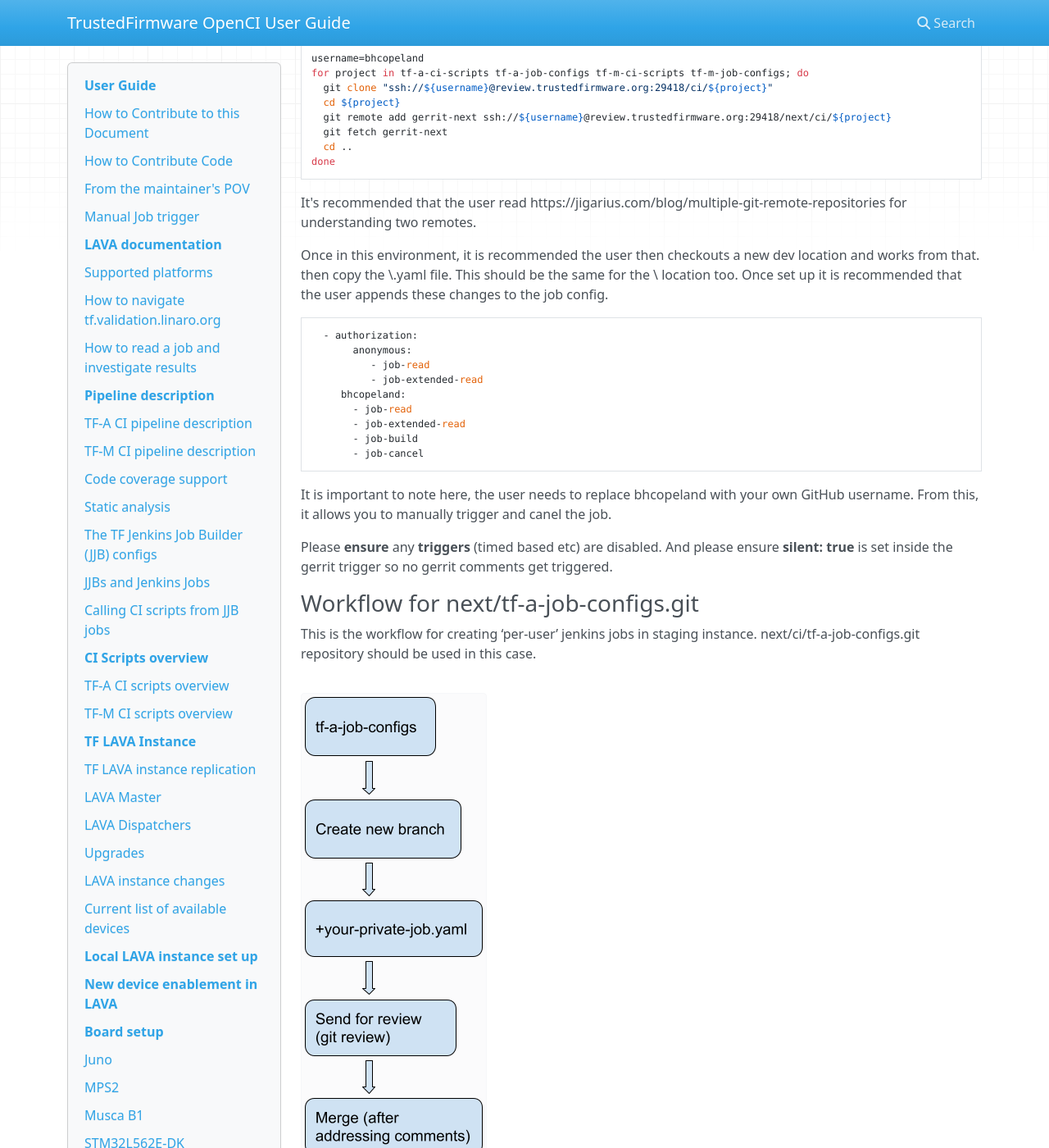
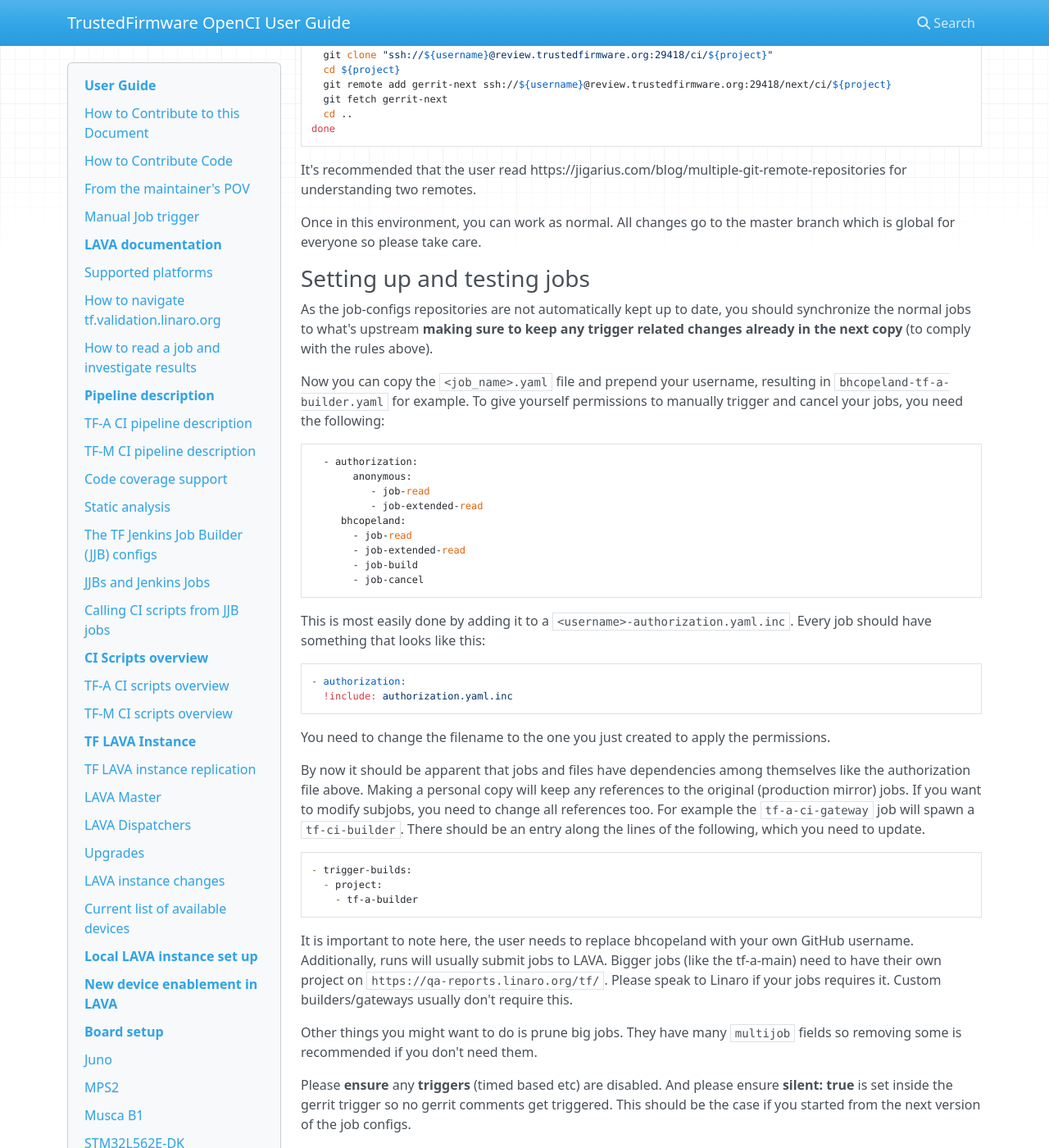
Before and after one commit to saheerb/ci-test, an MkDocs documentation site: the page built from docs/index.md, in a window 1280 px wide and 1400 px high, scrolled down 50849 px. Shown: the whole window at 82% size. Built offline with MkDocs 1.6.1, drawn with Linux system fonts in a browser that asks for light colours; nearby versions of some CDN libraries; some of the changed text lies outside the part shown.

Commit message:
index.md: clarify staging instructions
The staging instructions are confusing and hard to follow. Make them a
little more straightforward to follow and remove extra fluff.

Additionally, document some oddities about LAVA, the sanity check
process, and big jobs.

Signed-off-by: Boyan Karatotev <boyan.karatotev@arm.com>
Change-Id: I365a117873ecb0a3752fd26046e75988884f24f2

````diff
--- a/docs/index.md
+++ b/docs/index.md
@@ -1400,7 +1400,7 @@ The staging setup or “next” is meant to be used for developers to be able to
 Staging environments have been set up in the next/* namespace location:
 	https://git.trustedfirmware.org/next.
 
-The next/* namespace is mirrored from production. The only repository that is not mirrored is the `tf-*-job-configs` repos. All other repositories are mirrored and as such the user should branch out from master.
+The next/* namespace is mirrored from production. The only repository that are not mirrored are the `tf-*-job-configs` and `ci-yadp-builder` repos. Their history will diverge and content needs to be updated manually. The `dockerfiles` repository is shared so take extra care with it.
 
 Users need to be placed in the [`trusted-firmware-staging-approvers`](https://review.trustedfirmware.org/admin/groups) Gerrit group. Since we use the role-based authorization on both the [`Production`](https://ci.trustedfirmware.org/) and the [`Staging`](https://ci.staging.trustedfirmware.org/) Jenkins, beside the trusted-firmware-staging-approvers Gerrit group, user need to be a member of the [`trusted-firmware-a-openci-users`](https://github.com/orgs/trusted-firmware-ci/teams/trusted-firmware-a-openci-users) GitHub team for the TF-A project, the [`trusted-firmware-m-openci-users`](https://github.com/orgs/trusted-firmware-ci/teams/trusted-firmware-m-openci-users) GitHub team for the TF-M project, the [`trusted-firmware-hafnium-openci-users`](https://github.com/orgs/trusted-firmware-ci/teams/trusted-firmware-hafnium-openci-users) GitHub team, or [`trusted-firmware-mbed-tls-openci-users`](https://github.com/orgs/trusted-firmware-ci/teams/trusted-firmware-mbed-tls-openci-users) Github team for the Mbed-TLS project in order to gain the permission to access the job.
 This is done by creating a ticket, [please see instructions at the bottom of the Open CI wiki page](https://developer.trustedfirmware.org/w/collaboration/openci/). The trusted-firmware-staging-approvers Gerrit group allows users to have submit and merge (+2) writes to all repositories under the next/* namespace, without needing any approval from a peer.
@@ -1412,18 +1412,16 @@ Basic rules all developers should follow:
 * The job needs to include "tf-a-", "tf-m-", "hafnium-", or "mbedtls-" as a part of the job name for the correct project.
 * Gerrit triggers and comments have to be **disabled** in the job. We do not want the staging server sending comments back to Gerrit reviews.
 * Job triggers have to be **manual** only. Timed events are not allowed, not unless it is being used for testing.
-* Developers **must** use their own job config, and not use master. Users must copy the job config, append their username and work on that config.
-
-## How to setup basic next environment
+* Developers **must** use their own job config, and not use master. Users must copy the job config, prepend their username and work on that config.
+
+## How to setup a basic next environment
 
 You have two options:
 
 * you can either clone the repo again from the /next/ location
 * or add a remote to your existing clone of the production repo.
 
-It might be easier to just add a /next/ remote to the user's existing repo clone and work from that. However, the /next/ has had the “basic rules” applied, and as such it is important that the user does not break these rules.
-
-tf-m-job-configs and tf-a-job-configs are *not* mirrored from production. However the other repos are, and as such the user can branch out from master and develop from there.
+It might be easier to just add a /next/ remote to the user's existing repo clone and work from that. However, the /next/ has had the “basic rules” applied, and as such it is important that the user does not mix them up and break these rules.
 
 To add a remote, it is simply necessary to add /next/ the url. So
 
@@ -1433,7 +1431,7 @@ ssh://bhcopeland@review.trustedfirmware.org:29418/next/ci/tf-m-job-configs. This
 
 ssh://bhcopeland@review.trustedfirmware.org:29418/next/ci/tf-m-job-configs’ or cloned via git clone &lturl>.
 
-Once a remote has been added, the user can then do `git fetch gerrit-next` and then checkout to that branch.
+Once a remote has been added, the user can then do `git fetch gerrit-next` and then checkout to a branch on it.
 
 Sample script to clone the repositories:
 
@@ -1454,7 +1452,13 @@ done
 
 It's recommended that the user read https://jigarius.com/blog/multiple-git-remote-repositories for understanding two remotes.
 
-Once in this environment, it is recommended the user then checkouts a new dev location and works from that. then copy the \<job_name>.yaml file. This should be the same for the \<scripts> location too. Once set up it is recommended that the user appends these changes to the job config.
+Once in this environment, you can work as normal. All changes go to the master branch which is global for everyone so please take care.
+
+### Setting up and testing jobs
+
+As the job-configs repositories are not automatically kept up to date, you should synchronize the normal jobs to what's upstream **making sure to keep any trigger related changes already in the next copy** (to comply with the rules above).
+
+Now you can copy the `<job_name>.yaml` file and prepend your username, resulting in `bhcopeland-tf-a-builder.yaml` for example. To give yourself permissions to manually trigger and cancel your jobs, you need the following:
 
 ```
   - authorization:
@@ -1468,15 +1472,31 @@ Once in this environment, it is recommended the user then checkouts a new dev lo
        - job-cancel
 ```
 
-It is important to note here, the user needs to replace bhcopeland with your own GitHub username. From this, it allows you to manually trigger and canel the job.
-
-Please **ensure** any **triggers** (timed based etc) are disabled. And please ensure **silent: true** is set inside the gerrit trigger so no gerrit comments get triggered.
-
-### Workflow for next/tf-a-job-configs.git
-
-This is the workflow for creating ‘per-user’ jenkins jobs in staging instance. next/ci/tf-a-job-configs.git repository should be used in this case.
-
-![Alt text](images/tf-a-job-configs.png "Job configs flow")
+This is most easily done by adding it to a `<username>-authorization.yaml.inc`. Every job should have something that looks like this:
+
+```
+- authorization:
+  !include: authorization.yaml.inc
+```
+
+You need to change the filename to the one you just created to apply the permissions.
+
+
+By now it should be apparent that jobs and files have dependencies among themselves like the authorization file above. Making a personal copy will keep any references to the original (production mirror) jobs. If you want to modify subjobs, you need to change all references too. For example the `tf-a-ci-gateway` job will spawn a `tf-ci-builder`. There should be an entry along the lines of the following, which you need to update.
+
+```
+- trigger-builds:
+  - project:
+    - tf-a-builder
+```
+
+It is important to note here, the user needs to replace bhcopeland with your own GitHub username. Additionally, runs will usually submit jobs to LAVA. Bigger jobs (like the tf-a-main) need to have their own project on `https://qa-reports.linaro.org/tf/`. Please speak to Linaro if your jobs requires it. Custom builders/gateways usually don't require this.
+
+Other things you might want to do is prune big jobs. They have many `multijob` fields so removing some is recommended if you don't need them.
+
+Please **ensure** any **triggers** (timed based etc) are disabled. And please ensure **silent: true** is set inside the gerrit trigger so no gerrit comments get triggered. This should be the case if you started from the next version of the job configs.
+
+You can now submit your job configs to gerrit. The bot should do a sanity check and give you +1 automatically (retrying is possible by pushing a modified patch, `git rebase --ignore-date HEAD^` will do that without actually changing anything). You can give code review +2 yourself and submit the change at your leisure (assuming you were granted permissions as above). If you navigate to `https://ci.staging.trustedfirmware.org/` you should be able see and run your jobs. Although the staging environment is separate from the production setup, please be careful running big jobs as **they run on the same hardware** and could bottleneck production!
 
 ### Workflow for other repositories
 
````
Also changed, not shown: docs/images/tf-a-job-configs.png (deleted).
